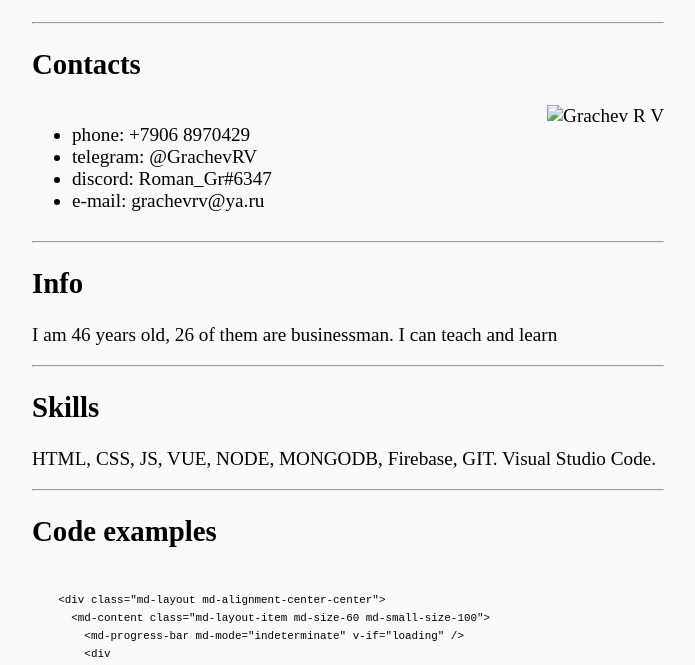
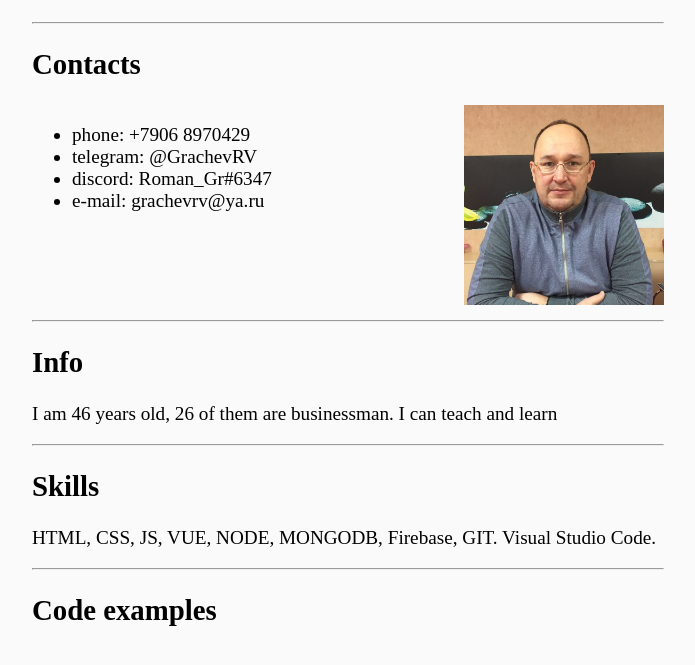
Before and after one commit to qbclub/rsschool-cv, a plain HTML site: page index.html in a window 1280 px wide. Shown: the part 81-746 px from the top of the page, without its empty margins (292-987 px from the left). Drawn offline with Linux system fonts and the light colour scheme.

Commit message:
fix: img url

```diff
--- a/index.html
+++ b/index.html
@@ -25,7 +25,7 @@
 
             </div>
             <div>
-                <img src="/Грачев Роман квадрат.jpg" alt="Grachev R V">
+                <img src="/rsschool-cv/GR.jpg" alt="Grachev R V">
             </div>
         </header>
         <hr>
```
